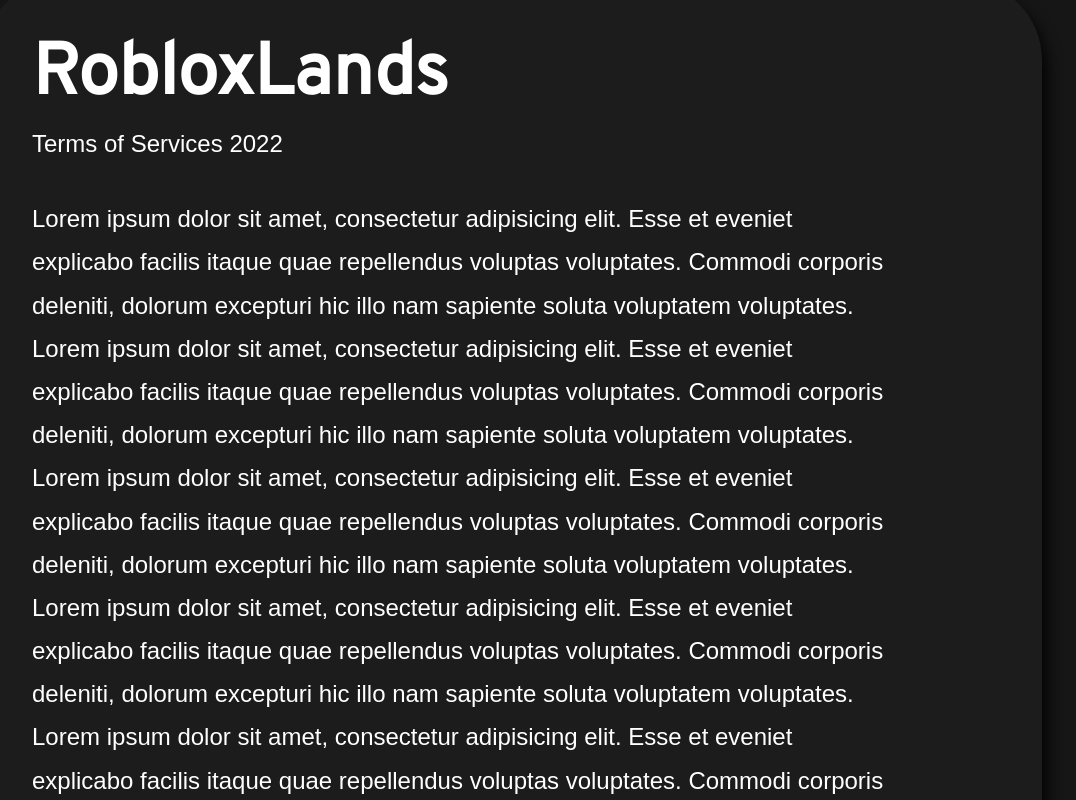
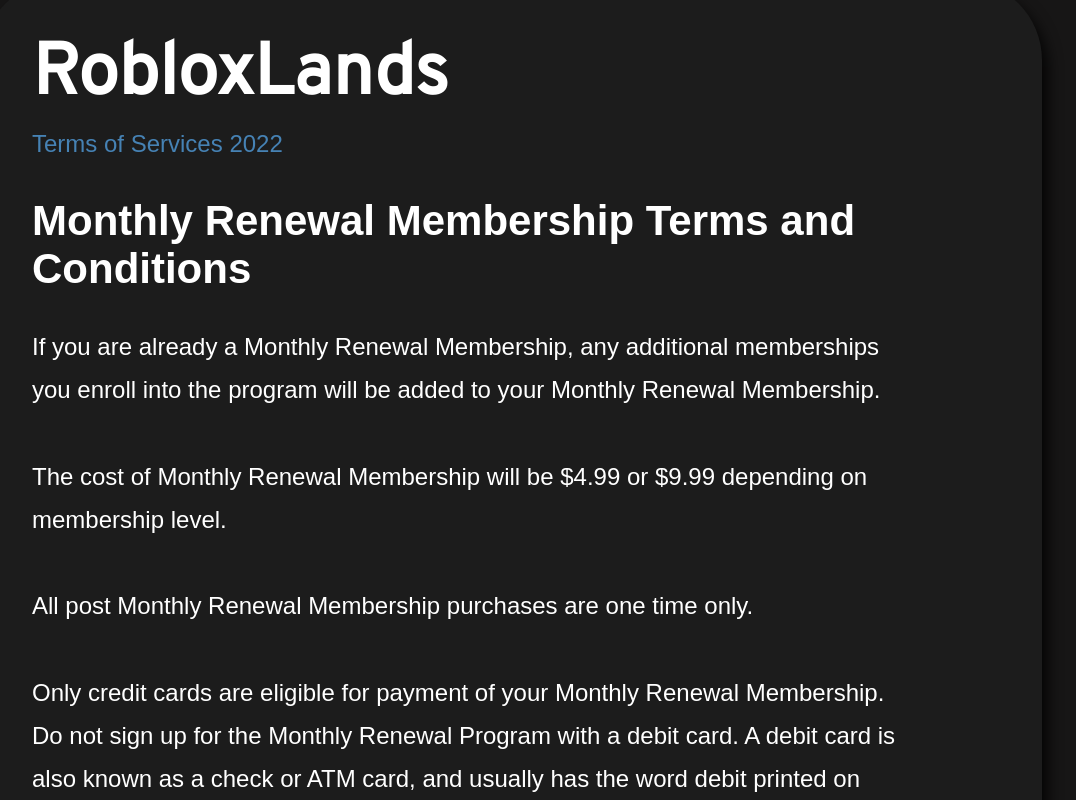
Before and after one commit to PrintHam/RobloxLands-Beta, a plain HTML site: page terms-of-service.html in a window 1280 px wide. Shown: the part 380-1180 px from the top of the page, without its empty margins (128-1204 px from the left). Drawn offline with Linux system fonts and the light colour scheme; a web font is replaced by a local one.

Commit message:
Formatted Terms of Service Text and Styled it as well

```diff
--- a/static/css/terms-of-service.css
+++ b/static/css/terms-of-service.css
@@ -7,7 +7,7 @@ body{
     height: 200px;
     border-bottom-left-radius: 5rem;
     border-bottom-right-radius: 5rem;
-    background-image: linear-gradient(to bottom, #171616, #272323);
+    background-image: linear-gradient(to bottom, #171616, #1c1c1c);
 }
 .hero__banner-container{
     display: flex;
@@ -59,3 +59,8 @@ body{
     line-height: 1.8;
     max-width: 90%;
 }
+.terms-of-service--header{
+    font-family: var(--bai);
+    font-size: 42px;
+    padding-bottom: 2rem;
+}
--- a/terms-of-service.html
+++ b/terms-of-service.html
@@ -23,65 +23,75 @@
         <div class="terms-of-service__container bg-lightgreen">
             <div class="terms-of-service__header">
                 <h1 class="terms-of-service--title">RobloxLands</h1>
-                <p class="terms-of-service--paragraph">Terms of Services 2022</p>
+                <p class="terms-of-service--paragraph"><span class="text-steelblue">Terms of Services 2022</span></p>
             </div>
             <div class="terms-of-service__content">
+
+                <h1 class="terms-of-service--header">Monthly Renewal Membership Terms and Conditions</h1>
+
                 <p class="terms-of-service--paragraph">
-                    Lorem ipsum dolor sit amet, consectetur adipisicing elit.
-                    Esse et eveniet explicabo facilis itaque quae repellendus voluptas voluptates.
-                    Commodi corporis deleniti, dolorum excepturi hic illo nam sapiente soluta voluptatem voluptates.
+                    If you are already a Monthly Renewal Membership, any additional memberships
+                    you enroll into the program will be added to your Monthly Renewal Membership.
 
-                    Lorem ipsum dolor sit amet, consectetur adipisicing elit.
-                    Esse et eveniet explicabo facilis itaque quae repellendus voluptas voluptates.
-                    Commodi corporis deleniti, dolorum excepturi hic illo nam sapiente soluta voluptatem voluptates.
+                    <br>
+                    <br>
 
-                    Lorem ipsum dolor sit amet, consectetur adipisicing elit.
-                    Esse et eveniet explicabo facilis itaque quae repellendus voluptas voluptates.
-                    Commodi corporis deleniti, dolorum excepturi hic illo nam sapiente soluta voluptatem voluptates.
+                    The cost of Monthly Renewal Membership will be $4.99 or $9.99 depending on membership level.
 
-                    Lorem ipsum dolor sit amet, consectetur adipisicing elit.
-                    Esse et eveniet explicabo facilis itaque quae repellendus voluptas voluptates.
-                    Commodi corporis deleniti, dolorum excepturi hic illo nam sapiente soluta voluptatem voluptates.
+                    <br>
+                    <br>
 
-                    Lorem ipsum dolor sit amet, consectetur adipisicing elit.
-                    Esse et eveniet explicabo facilis itaque quae repellendus voluptas voluptates.
-                    Commodi corporis deleniti, dolorum excepturi hic illo nam sapiente soluta voluptatem voluptates.
+                    All post Monthly Renewal Membership purchases are one time only.
 
-                    Lorem ipsum dolor sit amet, consectetur adipisicing elit.
-                    Esse et eveniet explicabo facilis itaque quae repellendus voluptas voluptates.
-                    Commodi corporis deleniti, dolorum excepturi hic illo nam sapiente soluta voluptatem voluptates.
+                    <br>
+                    <br>
 
-                    Lorem ipsum dolor sit amet, consectetur adipisicing elit.
-                    Esse et eveniet explicabo facilis itaque quae repellendus voluptas voluptates.
-                    Commodi corporis deleniti, dolorum excepturi hic illo nam sapiente soluta voluptatem voluptates.
+                    Only credit cards are eligible for payment of your Monthly Renewal Membership.
+                    Do not sign up for the Monthly Renewal Program with a debit card.
+                    A debit card is also known as a check or ATM card, and usually has the word debit printed on the face of the card.
 
-                    Lorem ipsum dolor sit amet, consectetur adipisicing elit.
-                    Esse et eveniet explicabo facilis itaque quae repellendus voluptas voluptates.
-                    Commodi corporis deleniti, dolorum excepturi hic illo nam sapiente soluta voluptatem voluptates.
+                    <br>
+                    <br>
 
-                    Lorem ipsum dolor sit amet, consectetur adipisicing elit.
-                    Esse et eveniet explicabo facilis itaque quae repellendus voluptas voluptates.
-                    Commodi corporis deleniti, dolorum excepturi hic illo nam sapiente soluta voluptatem voluptates.
+                    You may cancel Monthly Renewal Membership at anytime.
 
-                    Lorem ipsum dolor sit amet, consectetur adipisicing elit.
-                    Esse et eveniet explicabo facilis itaque quae repellendus voluptas voluptates.
-                    Commodi corporis deleniti, dolorum excepturi hic illo nam sapiente soluta voluptatem voluptates.
+                    <br>
+                    <br>
 
-                    Lorem ipsum dolor sit amet, consectetur adipisicing elit.
-                    Esse et eveniet explicabo facilis itaque quae repellendus voluptas voluptates.
-                    Commodi corporis deleniti, dolorum excepturi hic illo nam sapiente soluta voluptatem voluptates.
+                    If your credit card reaches its expiration date, your failure to cancel after
+                    receipt of our notification will constitute your authorization for us to continue billing your card.
+                    The credit card you supply will be securely stored and will only be used for the Monthly Renewal Membership.
 
-                    Lorem ipsum dolor sit amet, consectetur adipisicing elit.
-                    Esse et eveniet explicabo facilis itaque quae repellendus voluptas voluptates.
-                    Commodi corporis deleniti, dolorum excepturi hic illo nam sapiente soluta voluptatem voluptates.
+                    <br>
+                    <br>
+
+                    Monthly Renewal Membership enrollment is limited to 2 Memberships per customer.
+
+                    <br>
+                    <br>
+
+                    All prices and discounts referenced are in USD.  Your credit card will be charged in USD.
+                    RobloxLands.com® reserves the right to modify this program at any time.
+
+                    <br>
+                    <br>
+
+                    For more info please email us at support@hypedigitalmedia.com
+
+                    <br>
+                    <br>
+
+                    Thank You!
+                    <br>
+                    RobloxLands.com
                 </p>
             </div>
         </div>
     </div>
     <footer class="footer">
         <div class="footer__section">
-            <h1 class="footer--header">RobloxLands</h1>
-            <p class="footer--paragraph">Discover New Games Everyday</p>
+            <a href="" class="footer--homepage-link no-text-dec"><h1 class="footer--header">RobloxLands</h1></a>
+            <p class="footer--paragraph">© 2022 RobloxLands.com <br><br> We are not affiliated with Roblox <br> or any Roblox game developer</p>
         </div>
         <div class="footer__section">
             <ul class="footer__list">
```
